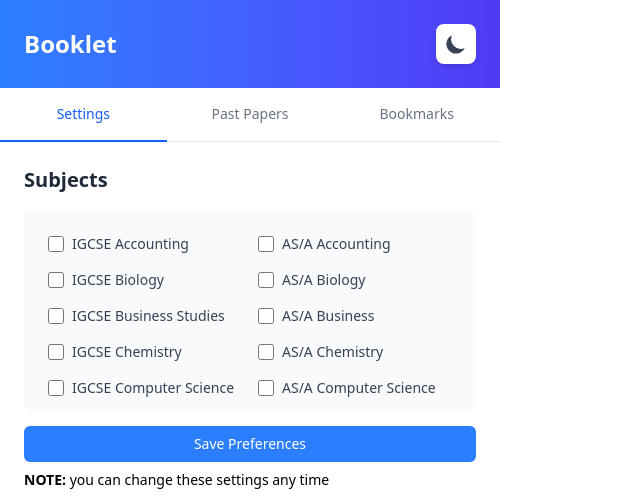
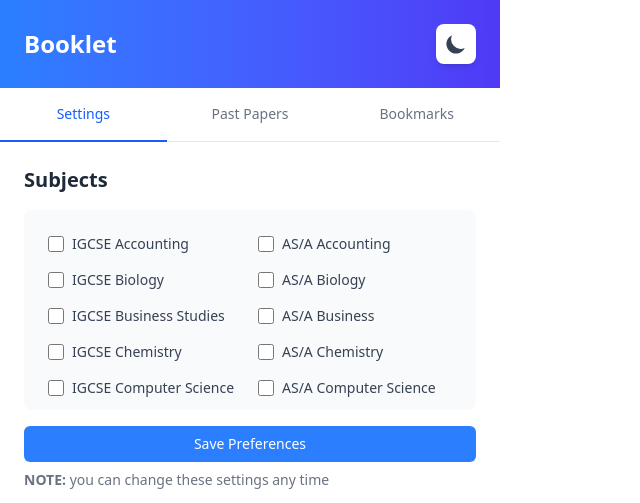
Before and after one commit to YakAliOen/organic_space_spoon, a browser extension: page afs_ext/index.html in a window 1280 px wide. Both pictures are taken after a click on the button "Settings". Shown: the whole page, without its empty margins (0-640 px from the left). Drawn offline with Linux system fonts and the light colour scheme.

Commit message:
fixed a small issue

```diff
--- a/afs_ext/index.html
+++ b/afs_ext/index.html
@@ -55,7 +55,7 @@
                 Save Preferences
             </button>
             </form>
-            <p class="text-gray-400 text-sm pt-2"><b>NOTE:</b> you can change these settings any time</p>
+            <p class="text-gray-500 text-sm pt-2"><b>NOTE:</b> you can change these settings any time</p>
         </div>
 
 
```
